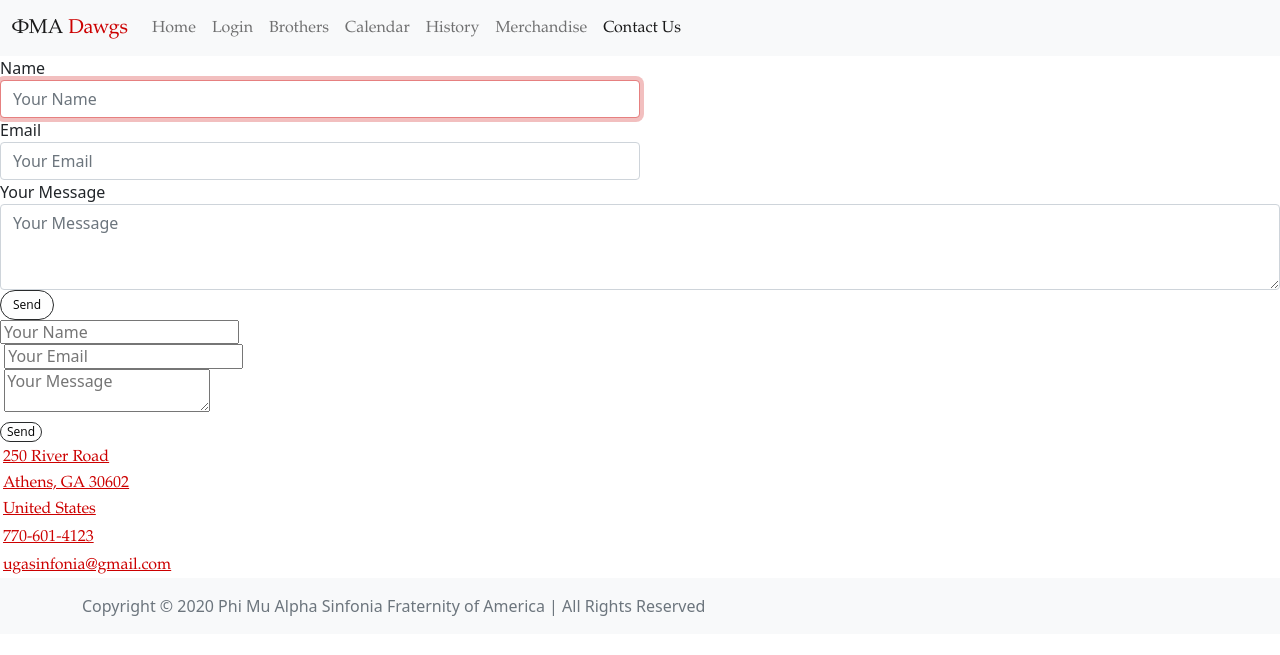
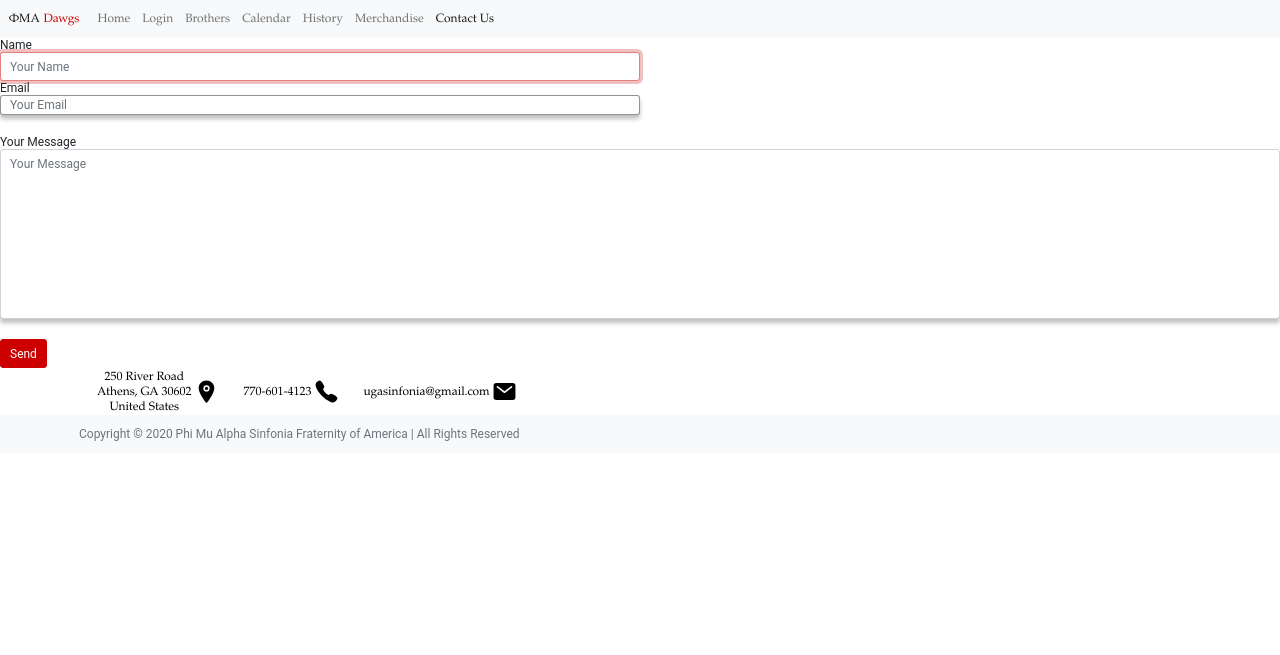
Before and after one commit to imoiwm/PMASinfonia, a PHP site: page /bscontact.php in a window 1280 px wide. Shown: the top 655 px of the page. Run offline with PHP 8.4, Linux system fonts and the light colour scheme.

Commit message:
Contact page changes

```diff
--- a/bscontact.php
+++ b/bscontact.php
@@ -3,8 +3,7 @@
 <html lang="en-US">
     <head>
         <title>Contact Us</title>
-
-        <?php headInfo("Contacts", "Contacts, Contact Us", []); ?>
+        <?php headInfo("Contacts", "Contacts, Contact Us", ["bscontact"]); ?>
         <script>
             function mail(email, message, name) {
                 let str = "Name: " + name + "\nEmail: " + email + "\nMessage: " + message;
@@ -38,31 +37,12 @@
                 <label for="message">Your Message</label>
                 <textarea class="form-control form-id" id="message" name="message" placeholder="Your Message" maxlength="2000" rows="3" required></textarea>
             </div>
-            <button class="btn btn-primary change-button" type="submit" value="Send">Send</button>
+            <button class="btn btn-primary" type="submit" value="Send">Send</button>
         </form>
 <!-- separator between Justin's work and Bootstrap template -->
         <div id="pane">
-            <section id="right-side">
-                <form id="contact-form" action="javascript:compose()">
-                    <input id="name" name="name" type="text" placeholder="Your Name" autofocus required/>
-                    <br/>
-                    <label for="email"></label>
-                    <input id="email" name="email" type="email" placeholder="Your Email" required/>
-                    <br/>
-                    <label for="message"></label>
-                    <textarea id="message" name="message" placeholder="Your Message" maxlength="2000" required></textarea>
-                    <br/>
-                    <input class="change-button" type="submit" value="Send" />
-                </form>
-            </section>
-            <section id="left-side">
             <table>
                 <tr>
-                        <td class="right-col">
-                            <a href="https://www.google.com/maps/search/?api=1&query=250+River+Road%2C+Athens%2C+GA+30602+United+States" alt="Link to google maps of the location of PMA Sinfonia UGA Chapter">
-                                <img class="svg-img" src="img/location.svg"></img>
-                            </a>
-                        </td>
                     <td class="left-col">
                         <a href="https://www.google.com/maps/search/?api=1&query=250+River+Road%2C+Athens%2C+GA+30602+United+States" class="middle-text">
                             250 River Road<br/>
@@ -70,11 +50,9 @@
                             United States
                         </a>
                     </td>
-                    </tr>
-                    <tr>
                     <td class="right-col">
-                            <a href="tel:+7706014123" alt="Link for calling PMA Sinfonia UGA Chapter">
-                                <img class="svg-img" src="img/call.svg"></img>
+                        <a href="https://www.google.com/maps/search/?api=1&query=250+River+Road%2C+Athens%2C+GA+30602+United+States" alt="Link to google maps of the location of PMA Sinfonia UGA Chapter">
+                        <img class="svg-img" src="img/location.svg"></img>
                         </a>
                     </td>
                     <td class="left-col">
@@ -82,11 +60,9 @@
                         770-601-4123
                     </a>
                     </td>
-                    </tr>
-                    <tr>
                     <td class="right-col">
-                            <a href="mailto:ugasinfonia@gmail.com" alt="Click to open an email to PMA Sinfonia UGA Chapter">
-                                <img class="svg-img" src="img/mail.svg"></img>
+                        <a href="tel:+7706014123" alt="Link for calling PMA Sinfonia UGA Chapter">
+                            <img class="svg-img" src="img/call.svg"></img>
                         </a>
                     </td>
                     <td class="left-col">
@@ -94,9 +70,13 @@
                             ugasinfonia@gmail.com
                         </a>
                     </td>
+                    <td class="right-col">
+                        <a href="mailto:ugasinfonia@gmail.com" alt="Click to open an email to PMA Sinfonia UGA Chapter">
+                            <img class="svg-img" src="img/mail.svg"></img>
+                        </a>
+                    </td>
                 </tr>
             </table>
-            </section>
         </div>
         <?php foot(); ?>
     </body>
--- /dev/null
+++ b/styles/bscontact.css
@@ -0,0 +1,84 @@
+* {
+    font-family: 'Roboto';
+    font-style: normal;
+    font-weight: 400;
+    font-size: 12px;
+    line-height: 14px;
+}
+
+input[type="email"], input[type="text"], textarea {
+    background: #FEFEFE;
+    border: 1px solid rgba(40, 42, 43, 0.5);
+    box-shadow: 0px 4px 4px rgba(0, 0, 0, 0.25);
+    margin-bottom: 20px;
+}
+
+input[type="text"], input[type="email"] {
+    height: 20px;
+    width: 100%;
+}
+
+.text {
+    display: flex;
+    align-items: center;
+    color: #000000;
+}
+
+div#pane {
+    display: flex;
+    flex-direction: row;
+    flex-wrap: nowrap;
+    justify-content: space-between;
+    width: 85%;
+    margin: auto;
+}
+
+section {
+    display: inline;
+    margin-top: 50px;
+}
+
+section#right-side {
+    width: 45%;
+}
+
+textarea {
+    width: 100%;
+    height: 170px;
+    display: inline-block;
+    resize: none;
+}
+
+.svg-img {
+    width: 25px;
+    height: 25px;
+}
+
+.right-col {
+    color:aqua;
+    width: 50px;
+    margin-left:50px;
+    margin-right:50px;
+}
+
+.left-col {
+    text-align: center;
+    margin-left:50px;
+    margin-right:50px;
+}
+
+table {
+    height: 90%;
+}
+
+a.middle-text {
+    transition: 300ms;
+    text-decoration: none;
+    color: black;
+}
+
+a.middle-text:hover {
+    transition: 300ms;
+    text-decoration: underline;
+    text-decoration-color: #CC0000;
+}
```
Lines whose indentation alone changed are shown as unchanged.
